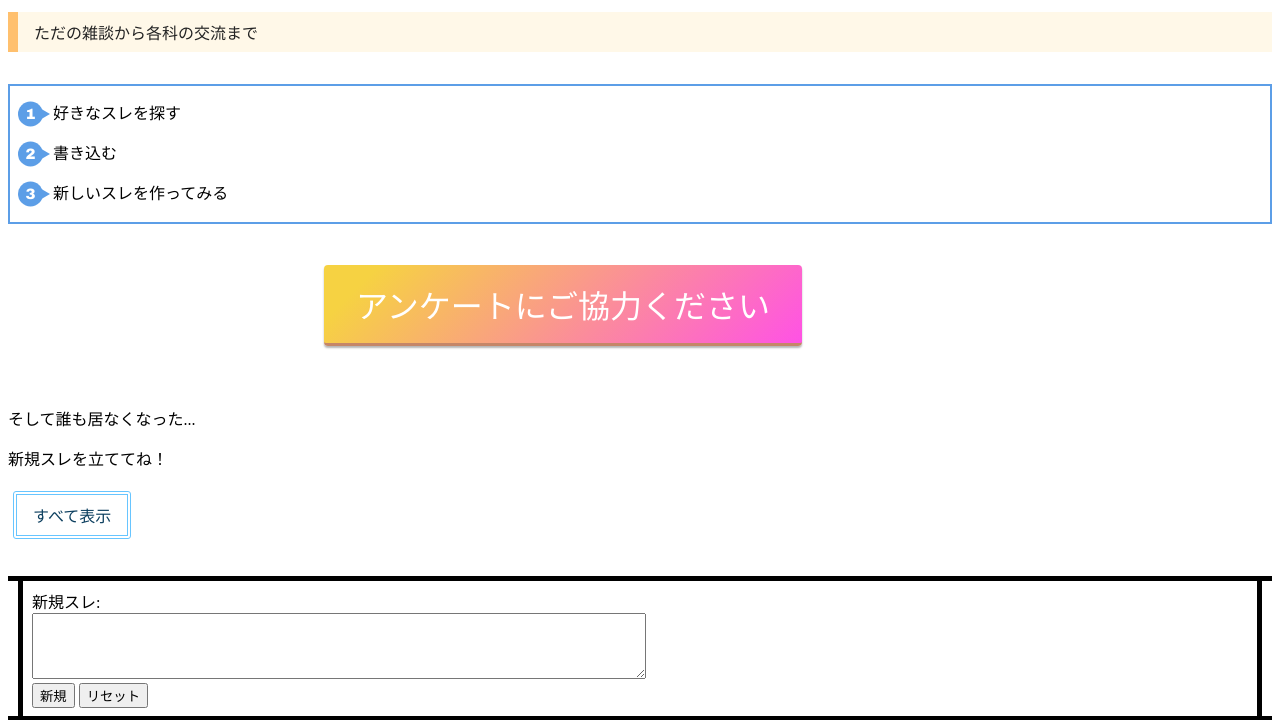
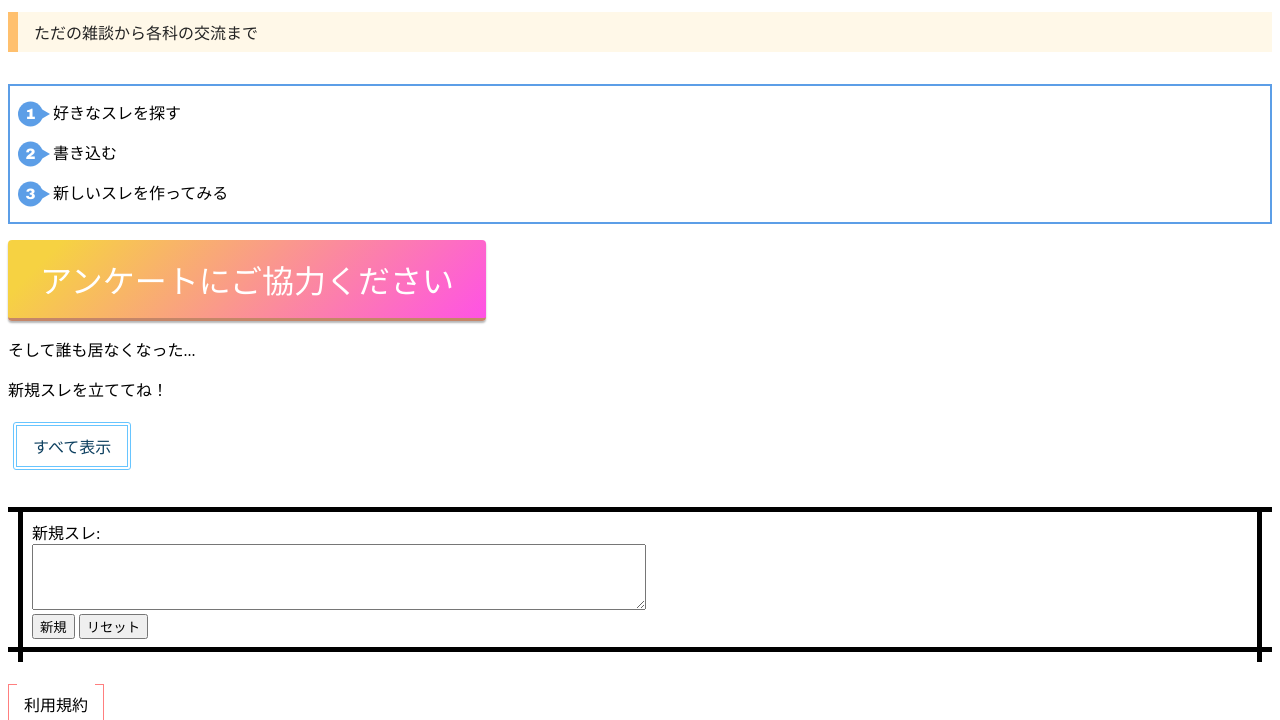
Before and after one commit to mio256/octony, a Django app: template board/templates/board/index.html in a window 1280 px wide. Shown: the part 576-1296 px from the top of the page. Run offline with Django 3.2, Linux system fonts and the light colour scheme; the template is opened without the code that fills it, so the values that code supplies are empty.

Commit message:
スタイル

```diff
--- a/board/static/board/style.css
+++ b/board/static/board/style.css
@@ -270,21 +270,6 @@ list-style-type: none!important;
 }
 
 /* アンケートボタン */
-.parent{
-  position: relative;
-  height: 150px;
-  width: 100%;
-}
-.inner{
-  width: 50%;
-  height: 100px;
-  top: 0;
-  bottom: 0;
-  left: 0;
-  right: 0;
-  position: absolute;
-  margin: auto;
-}
 .btn-polls {
   font-size: xx-large;
   display: inline-block;
--- a/board/templates/board/index.html
+++ b/board/templates/board/index.html
@@ -33,11 +33,7 @@
     </div>
 
     <!-- アンケート -->
-    <div class="parent">
-        <div class="inner">
-            <a href="{% url 'polls:index' %}" class="btn-polls"><span>アンケートにご協力ください</span></a><br>
-        </div>
-    </div>
+    <a href="{% url 'polls:index' %}" class="btn-polls"><span>アンケートにご協力ください</span></a><br>
 
     <!-- 最新スレッド -->
     {% if latest_thread_list %}
--- a/polls/templates/polls/detail.html
+++ b/polls/templates/polls/detail.html
@@ -36,7 +36,7 @@
             </li>
         </ul>
         {% endfor %}
-        <input type="submit" value="Vote" class="btn-square">
+        <input type="submit" value="Vote" class="btn-cross">
     </form>
 </body>
 
```
Also changed, not shown: polls/static/polls/style.css (+27 -0 lines).
